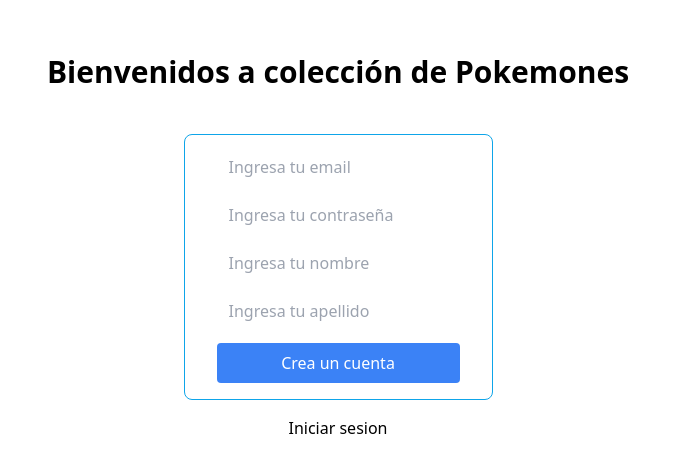
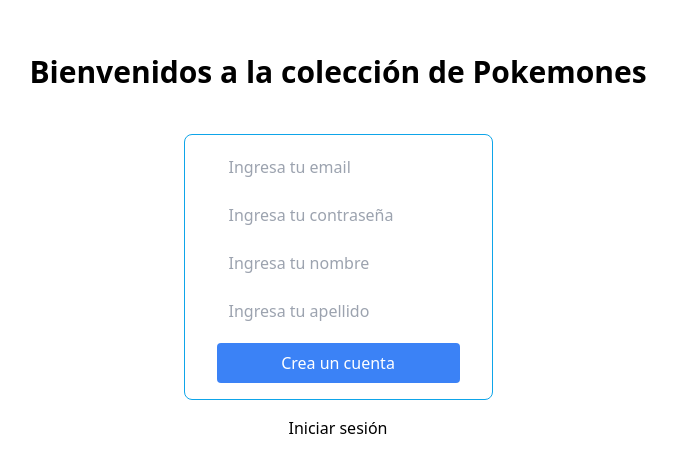
Before and after one commit to juan-arango35/poke-favorito, a React (Vite) app: page / in a window 1280 px wide. Shown: the part 137-610 px from the top of the page, without its empty margins (302-979 px from the left). Built offline with nearby package versions, Linux system fonts and the light colour scheme; no server answers.

Commit message:
corrigiendo detallles

```diff
--- a/src/NoAutenticado.jsx
+++ b/src/NoAutenticado.jsx
@@ -13,11 +13,11 @@
   return (
     <div className="h-screen flex flex-col justify-center items-center gap-4 -mt-12">
       <h1 className="text-3xl text-black font-bold mb-7 transition-transform duration-300 ease-in-out transform hover:scale-110">
-        Bienvenidos a colección de Pokemones
+        Bienvenidos a la colección de Pokemones
       </h1>
       {showLogin ? <LoginForm /> : <SignupForm />}
       <button onClick={handleCLick}>
-        {showLogin ? "Crear cuenta" : "Iniciar sesion"}
+        {showLogin ? "Crear cuenta" : "Iniciar sesión"}
       </button>
     </div>
   );
--- a/src/pages/SearchPage.jsx
+++ b/src/pages/SearchPage.jsx
@@ -48,7 +48,7 @@
         <div className="flex flex-col justify-center items-center">
           {" "}
           <img src={img} alt="pokemon" className="w-[200px]"/>
-          <p>Realiza tu busqueda</p>
+          <p className="mt-4">Realiza tu Busqueda</p>
         </div>
       )}
       {status === "pending" && (
```
